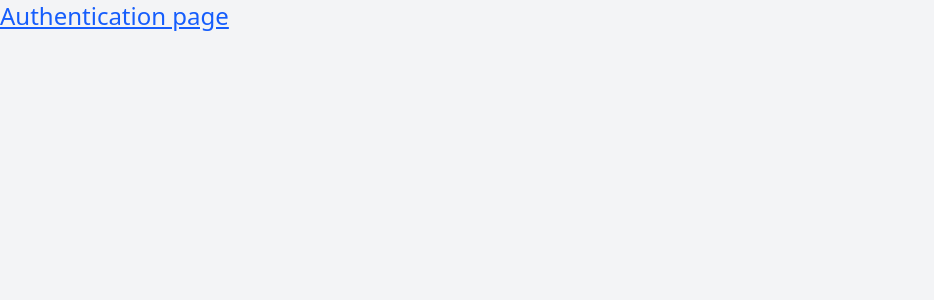
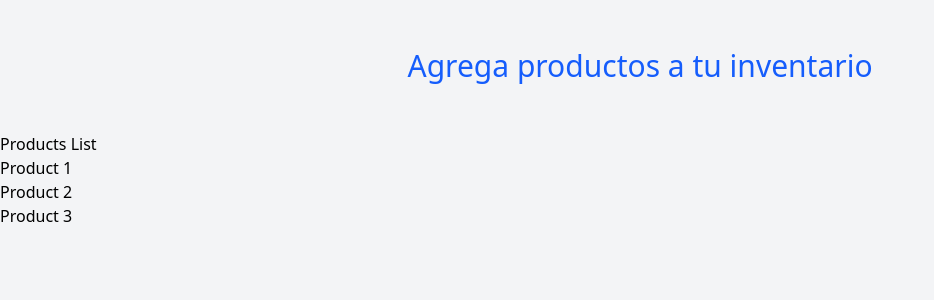
Before and after one commit to YaelDev-HS/pos-lite-react, a React (Vite) app: page / in a window 1280 px wide. Shown: the top 300 px of the page, without its empty margins (0-934 px from the left). Built offline with nearby package versions, Linux system fonts and the light colour scheme.

Commit message:
Iniciando separacion de responsabilidades + siular llamadas a la API para traer el inventario

```diff
--- a/src/auth/pages/LoginPageApp.tsx
+++ b/src/auth/pages/LoginPageApp.tsx
@@ -32,6 +32,7 @@ export default function LoginPageApp() {
                     <div className="flex flex-col gap-1">
                         <Label htmlFor="user" className="text-gray-600">Usuario</Label>
                         <Input value={username} type="text" id="user" placeholder="Usuario" onChange={(e) => setUsername(e.target.value)} />
+                        {ValidationError("Ingresa un usuario correcto")}
                     </div>
 
                     <div className="flex flex-col gap-1">
@@ -40,6 +41,8 @@ export default function LoginPageApp() {
                     </div>
                 </div>
 
+                {ValidationError("Ocurrio un error inesperado, intenta de nuevo mas tarde.")}
+
                 <div className="flex justify-center">
                     <Button disabled={!isValidForm()} className="bg-blue-600 text-white hover:opacity-80 transition-all duration-200">Iniciar sesion</Button>
                 </div>
@@ -47,3 +50,11 @@ export default function LoginPageApp() {
         </>
     )
 }
+
+export function ValidationError(message: string) {
+    return (
+        <>
+            <div className="bg-red-500 text-center text-sm text-white rounded-md px-2 py-1 w-full my-1">{message}</div>
+        </>
+    )
+}
--- a/src/pages/HomePageApp.tsx
+++ b/src/pages/HomePageApp.tsx
@@ -1,7 +1,37 @@
+import { ProductsListApp } from "@/products/components/ProductsListApp";
+import type { Product } from "@/products/interfaces/product.interface";
+import { useEffect, useState } from "react";
+
+
+
+
+
 export default function HomePageApp() {
+    const [products, setProducts] = useState<Product[] | undefined>(undefined);
+
+    useEffect(() => {
+        // Simulando una llamada a la API
+
+        setTimeout(() => {
+            setProducts([
+                { id: 1, name: "Product 1", price: 10, stock: 10 },
+                { id: 2, name: "Product 2", price: 20, stock: 20 },
+                { id: 3, name: "Product 3", price: 30, stock: 30 },
+            ]);
+        }, 2000);
+    }, []);
+
     return (
         <>
-            <a className="text-blue-600 underline my-12 font-medium text-2xl" href="/login">Authentication page</a>
+            <h1 className="text-center text-3xl font-medium text-blue-600 my-12">Agrega productos a tu inventario</h1>
+
+            {
+                products ? (
+                    <ProductsListApp products={products} />
+                ) : (
+                    <p className="text-center text-xl font-medium text-green-600">Cargando inventario...</p>
+                )
+            }
         </>
     )
 }
--- /dev/null
+++ b/src/products/components/ProductsListApp.tsx
@@ -0,0 +1,20 @@
+import type { Product } from "../interfaces/product.interface";
+
+interface Props {
+    products: Product[];
+}
+
+
+export function ProductsListApp({ products }: Props) {
+    return (
+        <>
+            <h1>Products List</h1>
+
+            <ul>
+                {products.map(product => (
+                    <li key={product.id}>{product.name}</li>
+                ))}
+            </ul>
+        </>
+    )
+}
```
Also changed, not shown: src/products/interfaces/product.interface.ts (added, +8 -0 lines).
